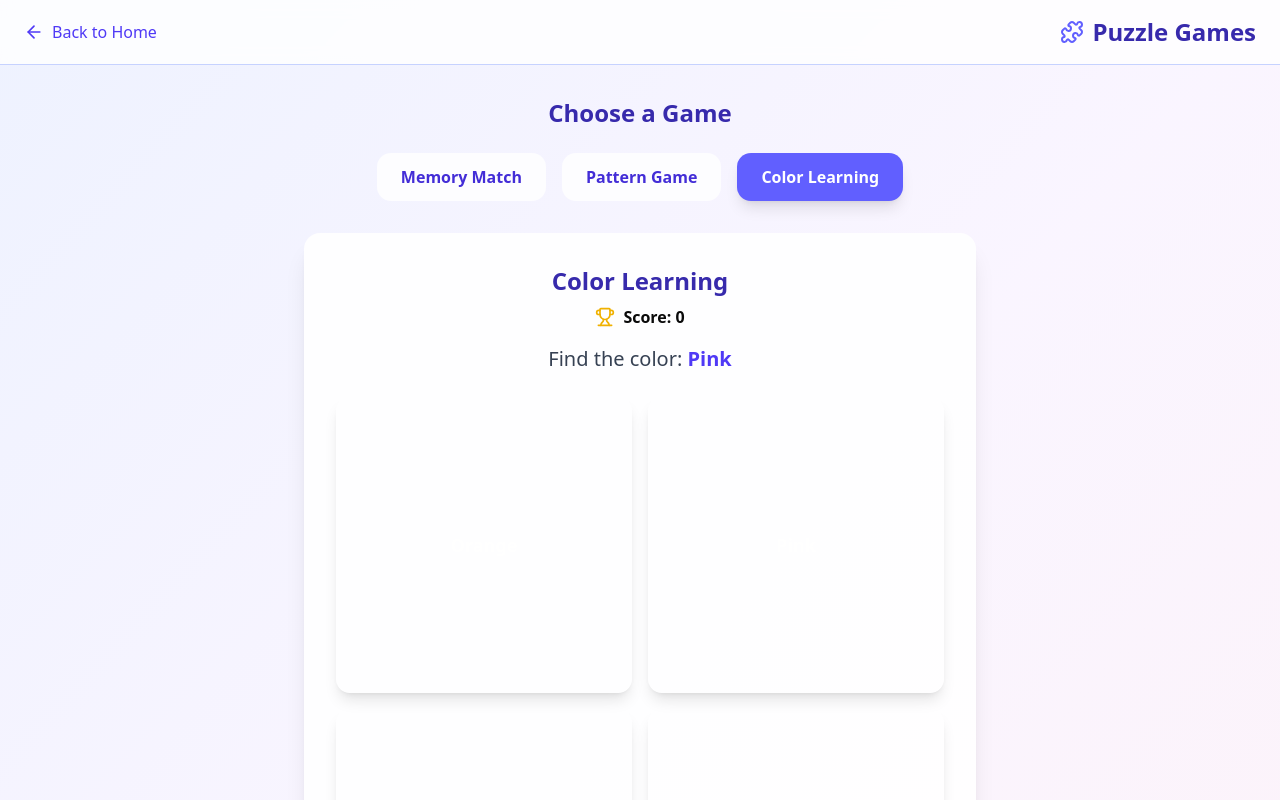
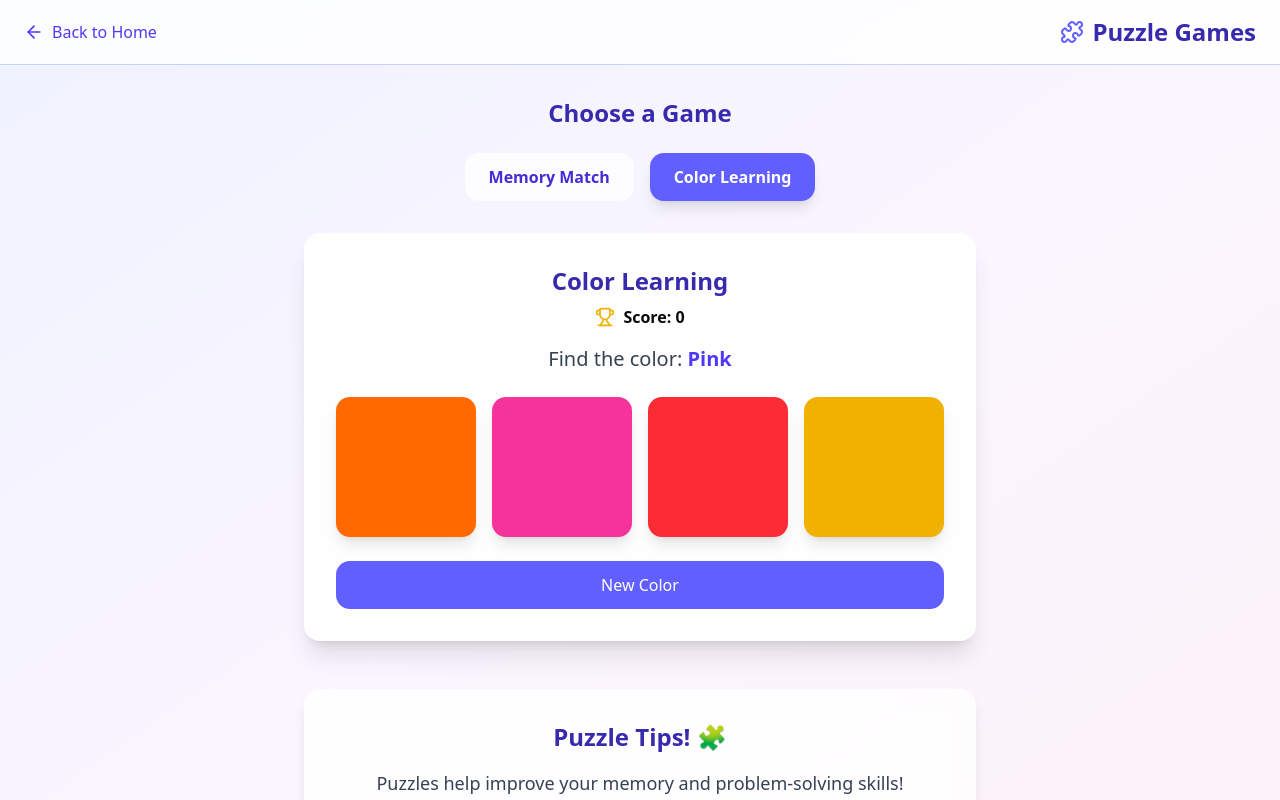
Before and after one commit to AchyutTiwari21/Bright-Beans, a React (Vite) app: page /puzzles in a window 1280 px wide. Both pictures are taken after a click on the button "Color Learning". Shown: the top 800 px of the page. Built offline with nearby package versions, Linux system fonts and the light colour scheme.

Commit message:
Debug game logic.

```diff
--- a/src/pages/PuzzleGamesPage.tsx
+++ b/src/pages/PuzzleGamesPage.tsx
@@ -3,7 +3,7 @@ import { Link } from 'react-router-dom';
 import { ArrowLeft, Puzzle, RotateCcw, Trophy } from 'lucide-react';
 
 const PuzzleGamesPage = () => {
-  const [selectedGame, setSelectedGame] = useState<'memory' | 'pattern' | 'colors'>('memory');
+  const [selectedGame, setSelectedGame] = useState<'memory' |   'colors'>('memory');
 
   // Memory Game State
   const [cards, setCards] = useState<{ id: number; emoji: string; isFlipped: boolean; isMatched: boolean }[]>([]);
@@ -11,28 +11,23 @@ const PuzzleGamesPage = () => {
   const [score, setScore] = useState(0);
   const [moves, setMoves] = useState(0);
 
-  // Pattern Game State
-  const [pattern, setPattern] = useState<number[]>([]);
-  const [userPattern, setUserPattern] = useState<number[]>([]);
-  const [showPattern, setShowPattern] = useState(false);
-  const [gameState, setGameState] = useState<'waiting' | 'showing' | 'input' | 'success' | 'fail'>('waiting');
-  const [level, setLevel] = useState(1);
-
   // Color Game State
   const [targetColor, setTargetColor] = useState('');
-  const [colorOptions, setColorOptions] = useState<string[]>([]);
+  const [colorOptions, setColorOptions] = useState<{ name: string; value: string }[]>([]);
   const [colorScore, setColorScore] = useState(0);
+  const [message, setMessage] = useState<string | null>(null);
+  const [isColorRight, setIsColorRight] = useState<boolean | null>(null);
 
   const emojis = ['🐶', '🐱', '🐭', '🐹', '🐰', '🦊', '🐻', '🐼'];
   const colors = [
-    { name: 'Red', value: 'bg-red-500', text: 'लाल' },
-    { name: 'Blue', value: 'bg-blue-500', text: 'नीला' },
-    { name: 'Green', value: 'bg-green-500', text: 'हरा' },
-    { name: 'Yellow', value: 'bg-yellow-500', text: 'पीला' },
-    { name: 'Purple', value: 'bg-purple-500', text: 'बैंगनी' },
-    { name: 'Pink', value: 'bg-pink-500', text: 'गुलाबी' },
-    { name: 'Orange', value: 'bg-orange-500', text: 'नारंगी' },
-    { name: 'Indigo', value: 'bg-indigo-500', text: 'नील' }
+    { name: 'Red', value: 'bg-red-500' },
+    { name: 'Blue', value: 'bg-blue-500' },
+    { name: 'Green', value: 'bg-green-500' },
+    { name: 'Yellow', value: 'bg-yellow-500' },
+    { name: 'Purple', value: 'bg-purple-500' },
+    { name: 'Pink', value: 'bg-pink-500' },
+    { name: 'Orange', value: 'bg-orange-500' },
+    { name: 'Indigo', value: 'bg-indigo-500' }
   ];
 
   // Initialize Memory Game
@@ -48,20 +43,6 @@ const PuzzleGamesPage = () => {
     setMoves(0);
   };
 
-  // Initialize Pattern Game
-  const initPatternGame = () => {
-    const newPattern = Array.from({ length: level + 2 }, () => Math.floor(Math.random() * 4));
-    setPattern(newPattern);
-    setUserPattern([]);
-    setGameState('showing');
-    setShowPattern(true);
-
-    setTimeout(() => {
-      setShowPattern(false);
-      setGameState('input');
-    }, (level + 2) * 1000);
-  };
-
   // Initialize Color Game
   const initColorGame = () => {
     const randomColor = colors[Math.floor(Math.random() * colors.length)];
@@ -71,14 +52,13 @@ const PuzzleGamesPage = () => {
     if (!shuffledColors.find(c => c.name === randomColor.name)) {
       shuffledColors[0] = randomColor;
     }
-    setColorOptions(shuffledColors.map(c => c.name));
+    setColorOptions(shuffledColors);
   };
 
   useEffect(() => {
     if (selectedGame === 'memory') initMemoryGame();
-    if (selectedGame === 'pattern') initPatternGame();
     if (selectedGame === 'colors') initColorGame();
-  }, [selectedGame, level]);
+  }, [selectedGame]);
 
   // Memory Game Logic
   const flipCard = (id: number) => {
@@ -122,37 +102,32 @@ const PuzzleGamesPage = () => {
     }
   };
 
-  // Pattern Game Logic
-  const addToUserPattern = (colorIndex: number) => {
-    if (gameState !== 'input') return;
-
-    const newUserPattern = [...userPattern, colorIndex];
-    setUserPattern(newUserPattern);
-
-    if (newUserPattern.length === pattern.length) {
-      if (JSON.stringify(newUserPattern) === JSON.stringify(pattern)) {
-        setGameState('success');
-        setTimeout(() => {
-          setLevel(level + 1);
-        }, 1500);
-      } else {
-        setGameState('fail');
-        setTimeout(() => {
-          setLevel(1);
-        }, 1500);
-      }
-    }
-  };
-
   // Color Game Logic
   const selectColor = (colorName: string) => {
     if (colorName === targetColor) {
       setColorScore(colorScore + 1);
-      setTimeout(initColorGame, 1000);
+      setIsColorRight(true);
+      setMessage('Horray! You chose the right color!');
+      setTimeout(() => {
+        initColorGame();
+        removeMessage();
+      }, 2000);
     } else {
-      setTimeout(initColorGame, 1000);
+      setIsColorRight(false);
+      setMessage('Oops! You chose the wrong color!');
+      setTimeout(() => {
+        initColorGame();
+        removeMessage();
+      }, 2000);
     }
   };
+
+  const removeMessage = () => {
+    setTimeout(() => {
+      setMessage(null);
+      setIsColorRight(null);
+    }, 200);
+  }
 
   return (
     <div className="min-h-screen bg-gradient-to-br from-indigo-50 via-purple-50 to-pink-50">
@@ -189,16 +164,6 @@ const PuzzleGamesPage = () => {
               }`}
             >
               Memory Match
-            </button>
-            <button
-              onClick={() => setSelectedGame('pattern')}
-              className={`px-6 py-3 rounded-xl font-semibold transition-all duration-300 ${
-                selectedGame === 'pattern'
-                  ? 'bg-indigo-500 text-white shadow-lg'
-                  : 'bg-white/80 text-indigo-700 hover:bg-indigo-100'
-              }`}
-            >
-              Pattern Game
             </button>
             <button
               onClick={() => setSelectedGame('colors')}
@@ -253,46 +218,6 @@ const PuzzleGamesPage = () => {
           </div>
         )}
 
-        {/* Pattern Game */}
-        {selectedGame === 'pattern' && (
-          <div className="max-w-2xl mx-auto">
-            <div className="bg-white/90 rounded-2xl p-8 shadow-xl">
-              <div className="text-center mb-6">
-                <h3 className="text-2xl font-bold text-indigo-800 mb-2">Pattern Memory</h3>
-                <p className="text-gray-600">Level: {level}</p>
-                <p className="text-sm text-gray-500 mt-2">
-                  {gameState === 'showing' && 'Watch the pattern!'}
-                  {gameState === 'input' && 'Repeat the pattern!'}
-                  {gameState === 'success' && '🎉 Correct! Next level...'}
-                  {gameState === 'fail' && '❌ Wrong pattern. Try again!'}
-                  {gameState === 'waiting' && 'Get ready...'}
-                </p>
-              </div>
-
-              <div className="grid grid-cols-2 gap-4 mb-6">
-                {[0, 1, 2, 3].map((index) => (
-                  <div
-                    key={index}
-                    onClick={() => addToUserPattern(index)}
-                    className={`aspect-square rounded-xl cursor-pointer transition-all duration-300 ${
-                      showPattern && pattern.includes(index)
-                        ? ['bg-red-400', 'bg-blue-400', 'bg-green-400', 'bg-yellow-400'][index]
-                        : ['bg-red-200 hover:bg-red-300', 'bg-blue-200 hover:bg-blue-300', 'bg-green-200 hover:bg-green-300', 'bg-yellow-200 hover:bg-yellow-300'][index]
-                    }`}
-                  />
-                ))}
-              </div>
-
-              <button
-                onClick={initPatternGame}
-                className="w-full py-3 bg-indigo-500 text-white rounded-xl hover:bg-indigo-600 transition-colors"
-              >
-                Start New Pattern
-              </button>
-            </div>
-          </div>
-        )}
-
         {/* Color Learning Game */}
         {selectedGame === 'colors' && (
           <div className="max-w-2xl mx-auto">
@@ -306,18 +231,21 @@ const PuzzleGamesPage = () => {
                 <p className="text-xl text-gray-700 mb-4">
                   Find the color: <span className="font-bold text-indigo-600">{targetColor}</span>
                 </p>
+                {message && <p className={`text-xl ${isColorRight ? 'text-green-700' : 'text-red-700'} mb-4`}>
+                  {message}
+                </p>}
               </div>
 
-              <div className="grid grid-cols-2 gap-4 mb-6">
-                {colorOptions.map((color, index) => (
-                  <button
-                    key={index}
-                    onClick={() => selectColor(color)}
-                    className={`${color} aspect-square rounded-xl hover:scale-105 transition-all duration-300 shadow-lg flex items-center justify-center`}
-                  >
-                    <span className="text-white font-bold text-lg">{color}</span>
-                  </button>
-                ))}
+              <div className="grid grid-cols-2 lg:grid-cols-4 gap-4 mb-6">
+                {colorOptions.map((color, index) => {
+                  return (
+                    <button
+                      key={index}
+                      onClick={() => selectColor(color.name)}
+                      className={`${color.value} aspect-square rounded-xl hover:scale-105 transition-all duration-300 shadow-lg flex items-center justify-center`}
+                    />
+                  )})
+                }
               </div>
 
               <button
```
